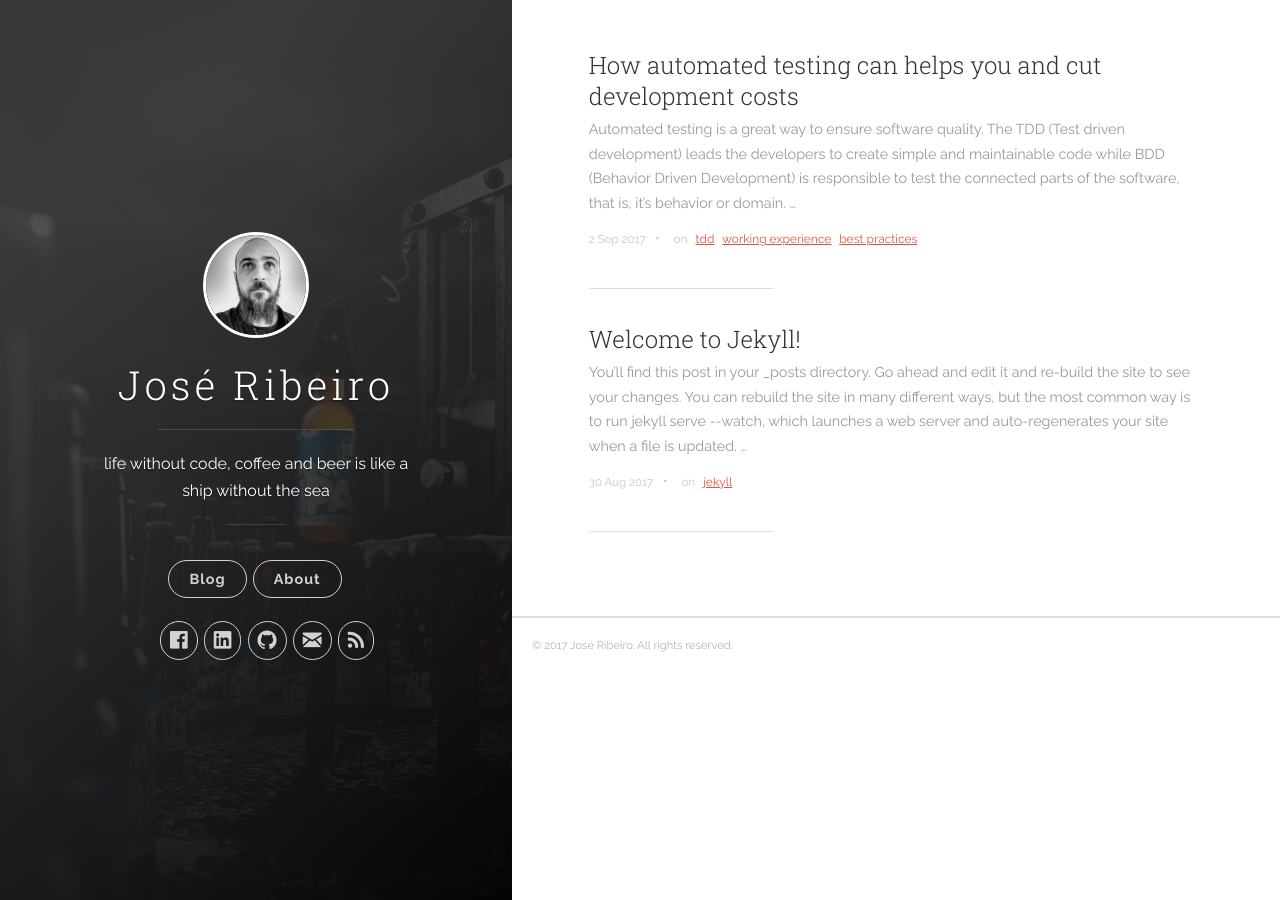
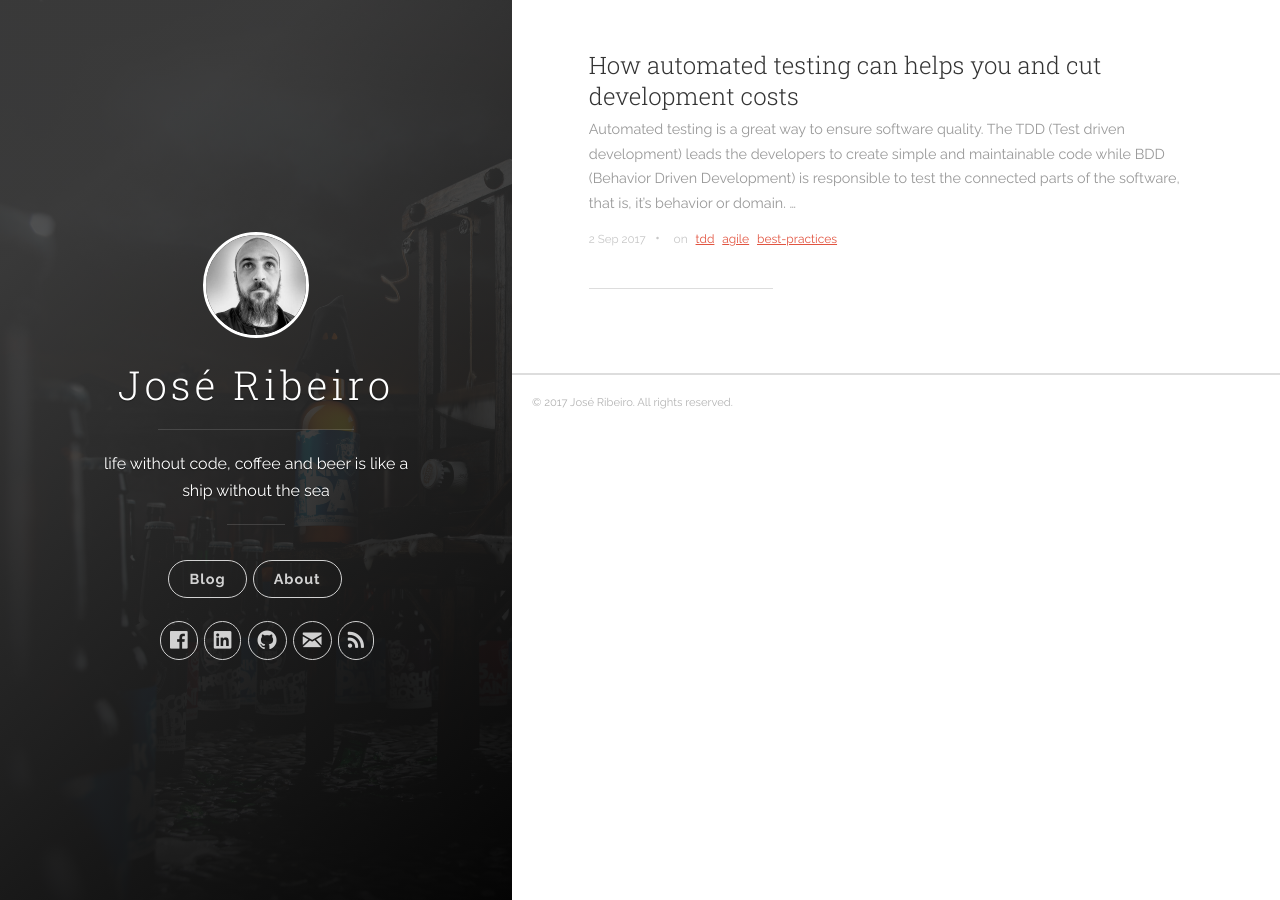
Before and after one commit to zekitow/zekitow.github.io, a Jekyll site: the page built from index.html, in a window 1280 px wide. Built offline with Jekyll 4.4.1, drawn with Linux system fonts in a browser that asks for light colours; nearby versions of some CDN libraries; the list of posts is cut into pages by our own code.

Commit message:
Updated post.

````diff
--- a/_posts/2017-08-30-welcome-to-jekyll.md
+++ /dev/null
@@ -1,25 +0,0 @@
----
-title:  "Welcome to Jekyll!"
-date:   2017-08-30 20:30:30
-categories: [jekyll]
-tags: [jekyll]
----
-You’ll find this post in your `_posts` directory. Go ahead and edit it and re-build the site to see your changes. You can rebuild the site in many different ways, but the most common way is to run `jekyll serve --watch`, which launches a web server and auto-regenerates your site when a file is updated.
-
-To add new posts, simply add a file in the `_posts` directory that follows the convention `YYYY-MM-DD-name-of-post.ext` and includes the necessary front matter. Take a look at the source for this post to get an idea about how it works.
-
-Jekyll also offers powerful support for code snippets:
-
-``` ruby
-def print_hi(name)
-  puts "Hi, #{name}"
-end
-print_hi('Tom')
-#=> prints 'Hi, Tom' to STDOUT.
-```
-
-Check out the [Jekyll docs][jekyll] for more info on how to get the most out of Jekyll. File all bugs/feature requests at [Jekyll’s GitHub repo][jekyll-gh]. If you have questions, you can ask them on [Jekyll’s dedicated Help repository][jekyll-help].
-
-[jekyll]:      http://jekyllrb.com
-[jekyll-gh]:   https://github.com/jekyll/jekyll
-[jekyll-help]: https://github.com/jekyll/jekyll-help
--- a/_posts/2017-09-02-how-automated-testing-can-helps-you-and-cut-development-costs.md
+++ b/_posts/2017-09-02-how-automated-testing-can-helps-you-and-cut-development-costs.md
@@ -1,24 +1,24 @@
 ---
 title:  "How automated testing can helps you and cut development costs"
 date:   2017-09-02 12:16:30
-categories: [tdd, working experience, best practices]
-tags: [tdd, working experience, best practices]
+categories: [tdd, agile, best-practices]
+tags: [tdd, agile, best-practices]
 ---
 Automated testing is a great way to ensure software quality. The TDD (Test driven development) leads the developers to create simple and maintainable code while BDD (Behavior Driven Development) is responsible to test the connected parts of the software, that is, it's behavior or domain.
 
 Both methods can reduce the incidence of bugs in a production environment and saves a lot of money and time over manual testing.
 
-
-## But what is TDD?
+## What is TDD?
 
 TDD is basically a process of writing automated tests to ensure that code works before write the implementation.
 
-There exists 3 main steps which is red, green and refactor. The developer writes the test and runs it before create the implementation (red), then writes the implementation and runs it again until it pass (green). if needed, the developer can refactory the code (refactor). These cycle should be repeated as the developer builds the software.
-
+There exists 3 main steps which is red, green and refactor. The developer writes the test and runs it before create the implementation (**red**), then writes the implementation and runs it again until it pass (**green**). if needed, the developer can refactory the code (**refactor**). These cycle should be repeated as the developer builds the software.
 
 ## What is BDD?
 
-BDD is basically the process of writing test scenarios defined by business requirements and ensure that the software behaves as expected. The BDD encourages collaboration between developers, QA and non-technical or business participants in a software project. Let's see how it should look like using [cucumber](https://github.com/cucumber/cucumber-ruby):
+BDD is an Agile technique of writing test scenarios defined by business requirements which ensure the software behaves as expected.
+
+The BDD encourages collaboration between developers, QA and non-technical or business participants in a software project. Let's see how it should look like using [cucumber](https://github.com/cucumber/cucumber-ruby):
 
 ```cucumber
 Feature: Working hours approval
````
Also changed, not shown: other parts of _posts/2017-09-02-how-automated-testing-can-helps-you-and-cut-development-costs.md (+7 -1 lines).
